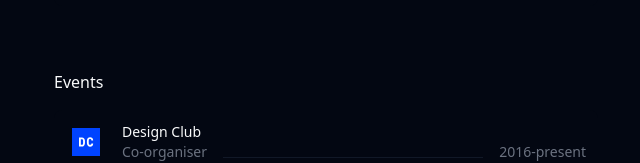
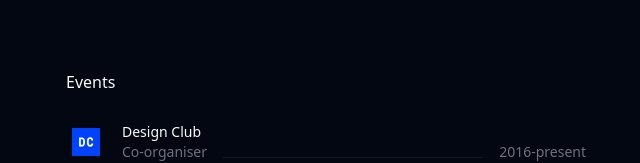
Before and after one commit to swillis/samwill-dot-is, a Next.js app: page / in a window 1280 px wide. Shown: the part 1152-1315 px from the top of the page, without its empty margins (314-954 px from the left). Built offline with nearby package versions, Linux system fonts and the light colour scheme.

Commit message:
alignment issue

```diff
--- a/src/pages/index.tsx
+++ b/src/pages/index.tsx
@@ -296,7 +296,7 @@ export default function Home() {
           </Link>
         </div>
         <div className="flex flex-col gap-2 mb-10">
-          <p className="text-gray-50 text-base mb-2">Events</p>
+          <p className="text-gray-50 text-base px-3 mb-2">Events</p>
           <Link
             href="https://designclub.io"
             target="_blank"
```
